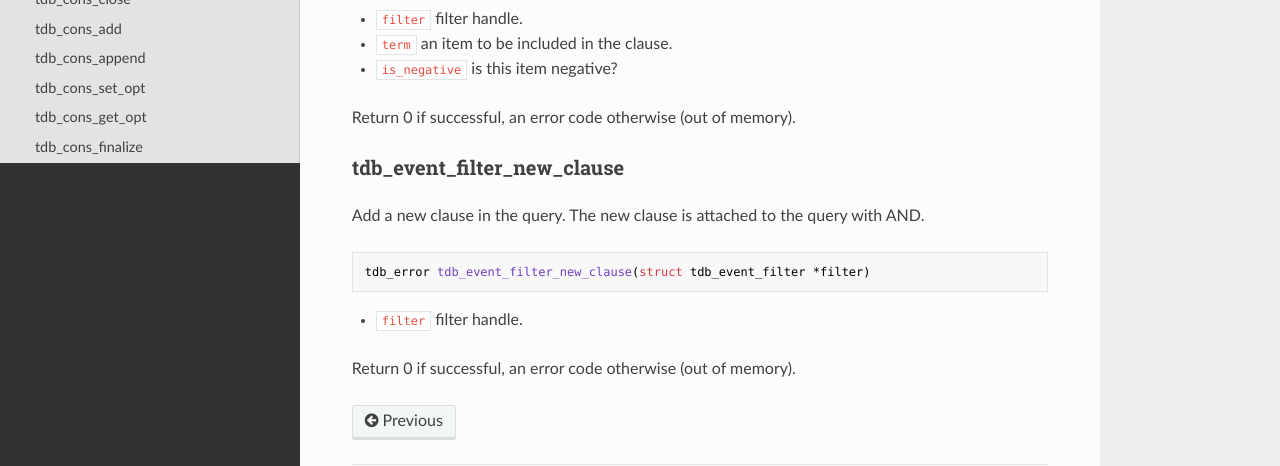
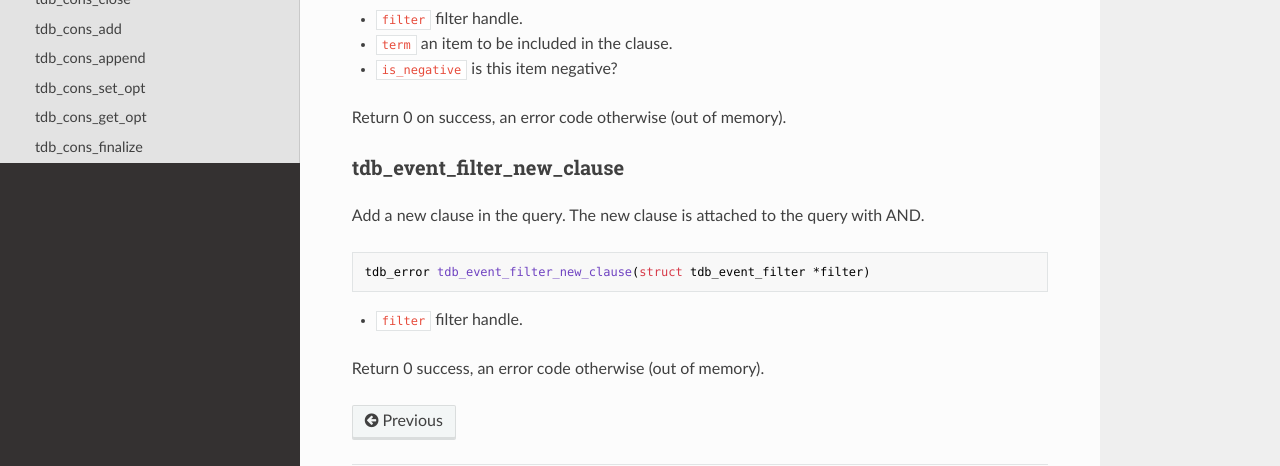
Before and after one commit to traildb/traildb, an MkDocs documentation site: the page built from doc/docs/api.md, in a window 1280 px wide and 900 px high, scrolled down 12834 px. Shown: the part 330-796 px from the top of the window. Built offline with MkDocs 1.6.1, drawn with Linux system fonts in a browser that asks for light colours; nearby versions of some CDN libraries; old or Windows-style settings are respelled for this version of MkDocs; some of the changed text lies outside the part shown.

Commit message:
fix typos in documentation

````diff
--- a/doc/docs/api.md
+++ b/doc/docs/api.md
@@ -410,7 +410,7 @@
 * `hexuuid` source 32-byte hex-encoded UUID.
 * `uuid` destination 16-byte UUID.
 
-Return 0 if successful, an error code if `hexuuid` is not a valid
+Return 0 on success, an error code if `hexuuid` is not a valid
 hex-encoded string.
 
 
@@ -476,7 +476,7 @@
 * `cursor` cursor handle.
 * `filter` filter handle.
 
-Return 0 if successful or an error if this cursor does not support event
+Return 0 on success or an error if this cursor does not support event
 filtering (`TDB_OPT_ONLY_DIFF_ITEMS` is enabled).
 
 Note that this function borrows `filter` so it needs to stay alive as long
@@ -501,7 +501,7 @@
 Return an event struct or NULL if the cursor has no more events. The
 event structure is defined as follows:
 
-```
+```c
 typedef struct{
     uint64_t timestamp;
     uint64_t num_items;
@@ -551,7 +551,7 @@
 * `term` an item to be included in the clause.
 * `is_negative` is this item negative?
 
-Return 0 if successful, an error code otherwise (out of memory).
+Return 0 on success, an error code otherwise (out of memory).
 
 
 ### tdb_event_filter_new_clause
@@ -562,4 +562,4 @@
 ```
 * `filter` filter handle.
 
-Return 0 if successful, an error code otherwise (out of memory).
+Return 0 success, an error code otherwise (out of memory).
````
Also changed, not shown: other parts of doc/docs/api.md (+3 -3 lines), doc/docs/technical_overview.md (+1 -1 lines), doc/docs/tutorial.md (+2 -1 lines).
